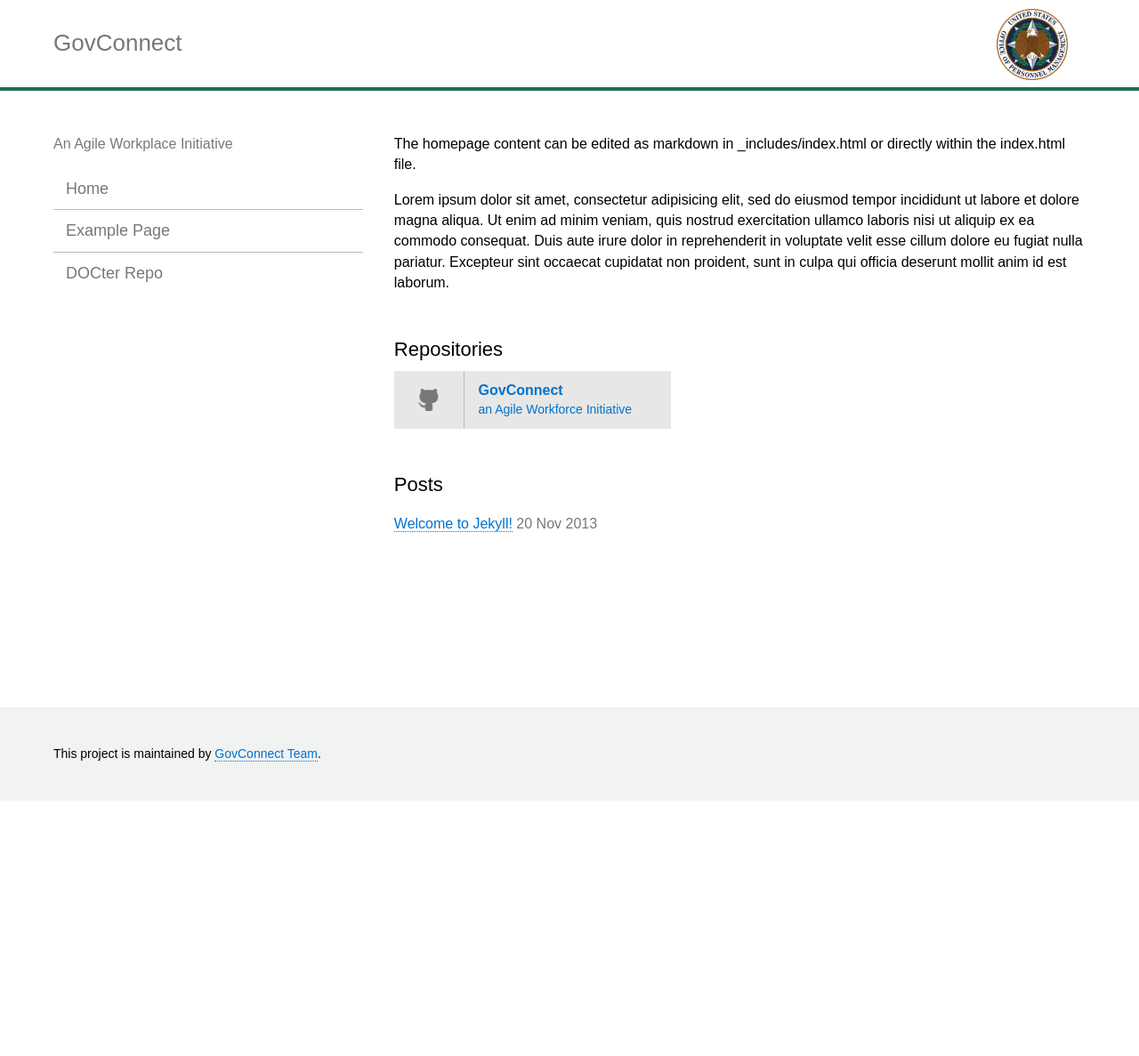
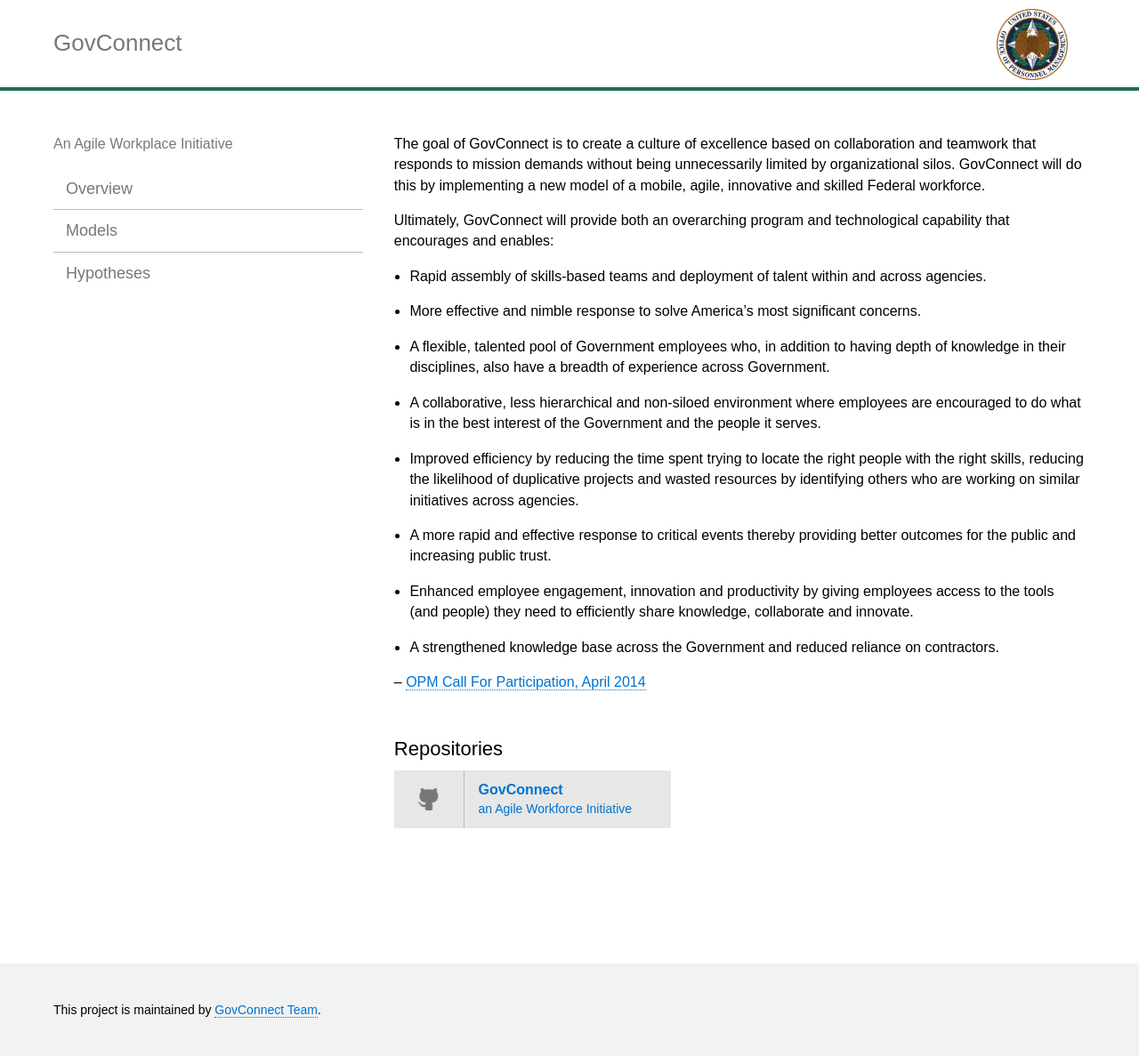
Before and after one commit to 18F/govconnect, a Jekyll site: the page built from index.html, in a window 1280 px wide. Shown: the whole page at 89% size. Built offline with Jekyll 4.4.1, drawn with Linux system fonts in a browser that asks for light colours; before the commit the page ends 900 px from its top, so only the background shows below that.

Commit message:
content based on April 2014 OPM Memo

```diff
--- a/_config.yml
+++ b/_config.yml
@@ -27,15 +27,22 @@
 # Navigation
 # List links that should appear in the site sidebar here
 navigation:
-- text: Home
+- text: Overview
   url: index.html
   internal: true
-- text: Example Page
-  url: example_page.html
+- text: Models
+  url: models.html
   internal: true
-- text: DOCter Repo
-  url: https://github.com/cfpb/DOCter
-  internal: false
+- text: Hypotheses
+  url: hypotheses.html
+  internal: true
+# - text: Research
+#   url: research.html
+#   internal: true
+
+# - text: DOCter Repo
+#   url: https://github.com/cfpb/DOCter
+#   internal: false
 
 # Repo list
 # List repos that you would like to appear on the homepage here
--- a/_includes/index.md
+++ b/_includes/index.md
@@ -1,3 +1,24 @@
-The homepage content can be edited as markdown in _includes/index.html or directly within the index.html file.
+The goal of GovConnect is to create a culture of excellence based on collaboration and teamwork that responds to mission demands without being unnecessarily limited by organizational silos.  GovConnect will do this by implementing a new model of a mobile, agile, innovative and skilled Federal workforce.
 
-Lorem ipsum dolor sit amet, consectetur adipisicing elit, sed do eiusmod tempor incididunt ut labore et dolore magna aliqua. Ut enim ad minim veniam, quis nostrud exercitation ullamco laboris nisi ut aliquip ex ea commodo consequat. Duis aute irure dolor in reprehenderit in voluptate velit esse cillum dolore eu fugiat nulla pariatur. Excepteur sint occaecat cupidatat non proident, sunt in culpa qui officia deserunt mollit anim id est laborum.
+Ultimately, GovConnect will provide both an overarching program and technological capability
+that encourages and enables:
+
+* Rapid assembly of skills-based teams and deployment of talent within and across
+agencies.
+* More effective and nimble response to solve America’s most significant concerns.
+* A flexible, talented pool of Government employees who, in addition to having depth of
+knowledge in their disciplines, also have a breadth of experience across Government.
+* A collaborative, less hierarchical and non-siloed environment where employees are
+encouraged to do what is in the best interest of the Government and the people it serves.
+* Improved efficiency by reducing the time spent trying to locate the right people with the
+right skills, reducing the likelihood of duplicative projects and wasted resources by
+identifying others who are working on similar initiatives across agencies.
+* A more rapid and effective response to critical events thereby providing better outcomes
+for the public and increasing public trust.
+* Enhanced employee engagement, innovation and productivity by giving employees
+access to the tools (and people) they need to efficiently share knowledge, collaborate and
+innovate.
+* A strengthened knowledge base across the Government and reduced reliance on
+contractors.
+
+-- [OPM Call For Participation, April 2014](https://www.chcoc.gov/content/govconnect-expo-follow-identifying-volunteer-pilot-agencies)
--- a/index.html
+++ b/index.html
@@ -24,15 +24,3 @@
   </ul>
 </section>
 {% endif %}
-
-<div id="home">
-  <h2>Posts</h2>
-  <ul class="posts">
-    {% for post in site.posts %}
-      <li>
-        <a href="{{ site.baseurl }}{{ post.url }}">{{ post.title }}</a>
-        <span class="post-date">{{ post.date | date_to_string }}</span>
-      </li>
-    {% endfor %}
-  </ul>
-</div>
```
Also changed, not shown: _posts/2013-11-20-welcome-to-jekyll.markdown (deleted, +0 -24 lines), connect.md (added, +7 -0 lines), example_page.md (deleted, +0 -8 lines), hypotheses.md (added, +28 -0 lines), models.md (added, +25 -0 lines), research.md (added, +11 -0 lines).
